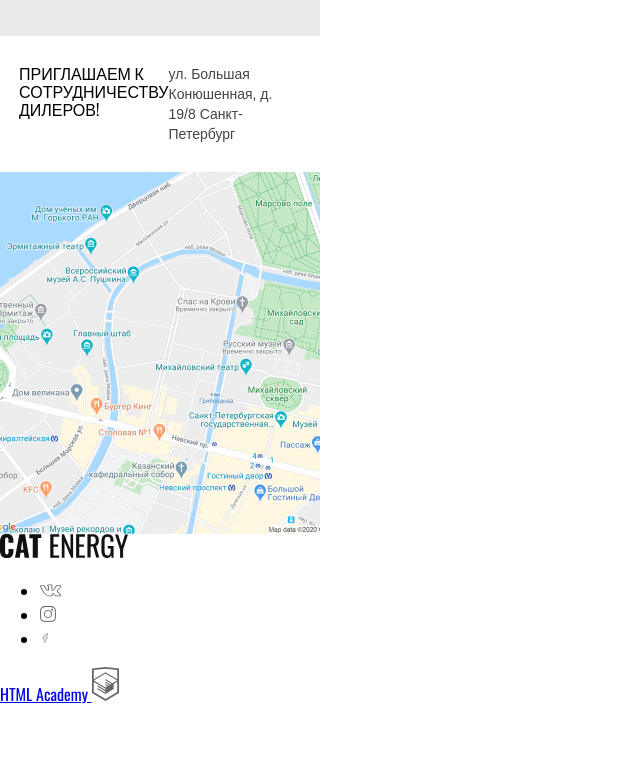
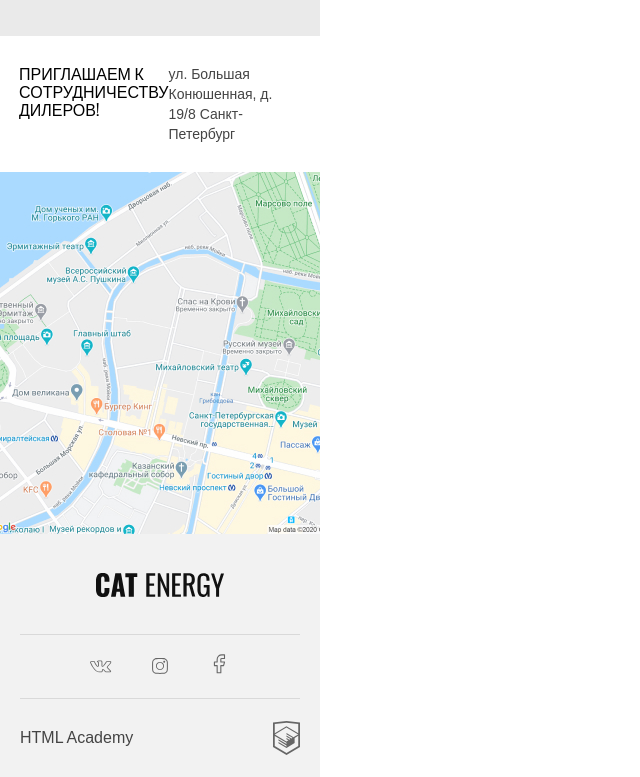
Before and after one commit to Torokhov/184172-cat-energy-22, a website: page source/index.html in a window 1280 px wide. Shown: the part 2276-3053 px from the top of the page, without its empty margins (0-640 px from the left). Before the commit the page ends 2982 px from the top, so only its background shows below. Drawn offline with nearby package versions, Linux system fonts and the light colour scheme; files that its build step writes are made by us from their sources.

Commit message:
сверстал футер

```diff
--- a/source/index.html
+++ b/source/index.html
@@ -159,12 +159,12 @@
       </a>
       <ul class="socials-list">
         <li class="socials-list__item">
-          <a
+          <a href="https://vk.com/"
             ><img src="img/icon_vkontakte.svg" alt="vk" width="22" height="16"
           /></a>
         </li>
         <li class="socials-list__item">
-          <a
+          <a href="http://instagram.com/"
             ><img
               src="img/icon_instagram.svg"
               alt="instagram"
@@ -173,12 +173,12 @@
           /></a>
         </li>
         <li class="socials-list__item">
-          <a
+          <a href="https://www.facebook.com/"
             ><img
               src="img/icon_facebook.svg"
               alt="facebook"
-              width="10"
-              height="16"
+              width="22"
+              height="22"
           /></a>
         </li>
       </ul>
--- /dev/null
+++ b/source/sass/copyright.scss
@@ -0,0 +1,15 @@
+@import "mixins";
+
+.copyright {
+  display: flex;
+  justify-content: space-between;
+  align-items: center;
+  min-height: 78px;
+  text-decoration: none;
+
+  &__text {
+    @include text;
+    font-size: 16px;
+    line-height: 18px;
+  }
+}
--- /dev/null
+++ b/source/sass/footer.scss
@@ -0,0 +1,6 @@
+.footer {
+  display: flex;
+  flex-direction: column;
+  padding: 39px 20px 0px 20px;
+  background-color: #f2f2f2;
+}
--- /dev/null
+++ b/source/sass/logo-footer.scss
@@ -0,0 +1,5 @@
+.logo-footer {
+  text-align: center;
+  padding-bottom: 32px;
+  border-bottom: 1px solid #d9d9d9;
+}
--- /dev/null
+++ b/source/sass/socials-list.scss
@@ -0,0 +1,11 @@
+@import "mixins";
+
+.socials-list {
+  @include list;
+  display: flex;
+  justify-content: space-between;
+  align-items: center;
+  min-height: 63px;
+  padding: 0 70px;
+  border-bottom: 1px solid #d9d9d9;
+}
--- a/source/sass/style.scss
+++ b/source/sass/style.scss
@@ -15,3 +15,7 @@
 @import "statistic-info";
 @import "location-block";
 @import "address";
+@import "footer";
+@import "logo-footer";
+@import "socials-list";
+@import "copyright";
```
